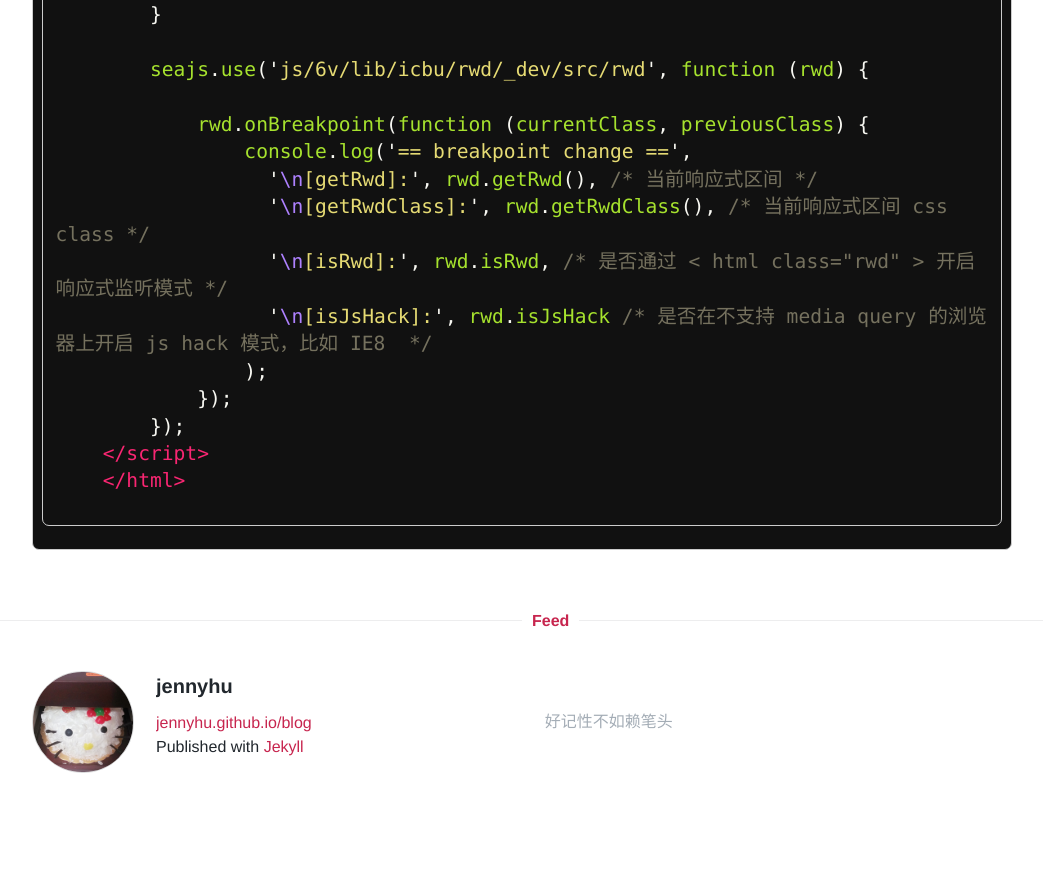
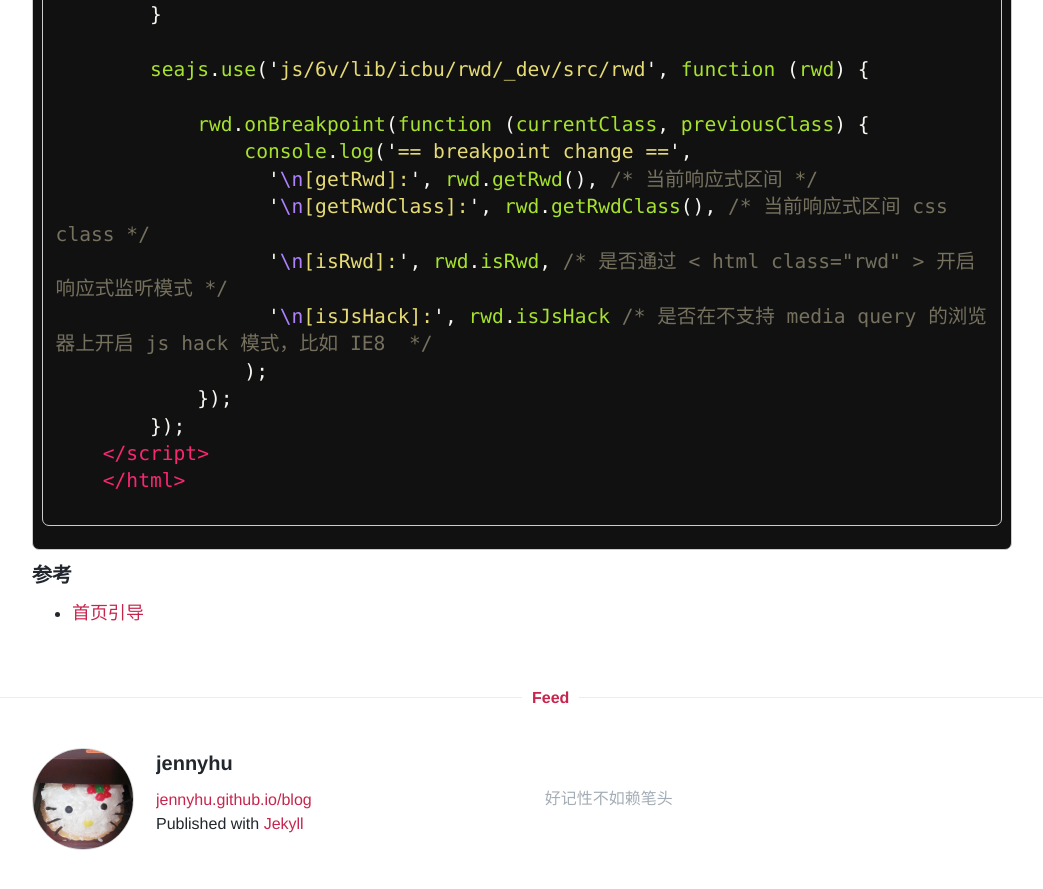
Before and after one commit to jennyhu/blog, a Jekyll site: the page built from _posts/2015-12-11-sc-rwd-note.md, in a window 1280 px wide and 900 px high, scrolled down 5860 px. Shown: the top 889 px of the window, without its empty margins (118-1161 px from the left). Built offline with Jekyll 4.4.1, drawn with Linux system fonts in a browser that asks for light colours; Markdown is read by kramdown in place of the engine named in the settings; before the commit the page ends 6683 px from its top, so only the background shows below that.

Commit message:
add 12111

````diff
--- a/_posts/2015-12-11-sc-rwd-note.md
+++ b/_posts/2015-12-11-sc-rwd-note.md
@@ -228,3 +228,6 @@ author: 古月云希
     </html>
 
 ```
+
+### 参考
+- [首页引导](http://activities.alibaba.com/alibaba/new_user_guide_2015.php)
````
